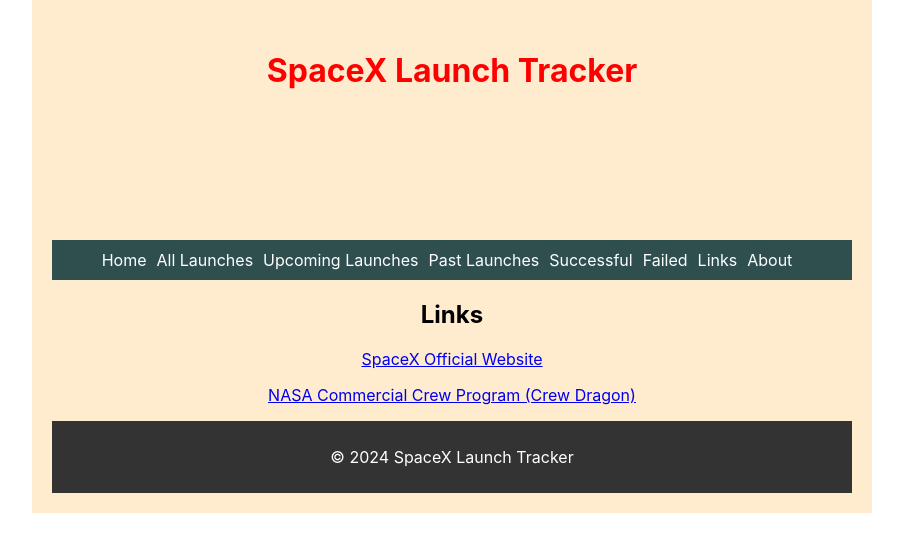
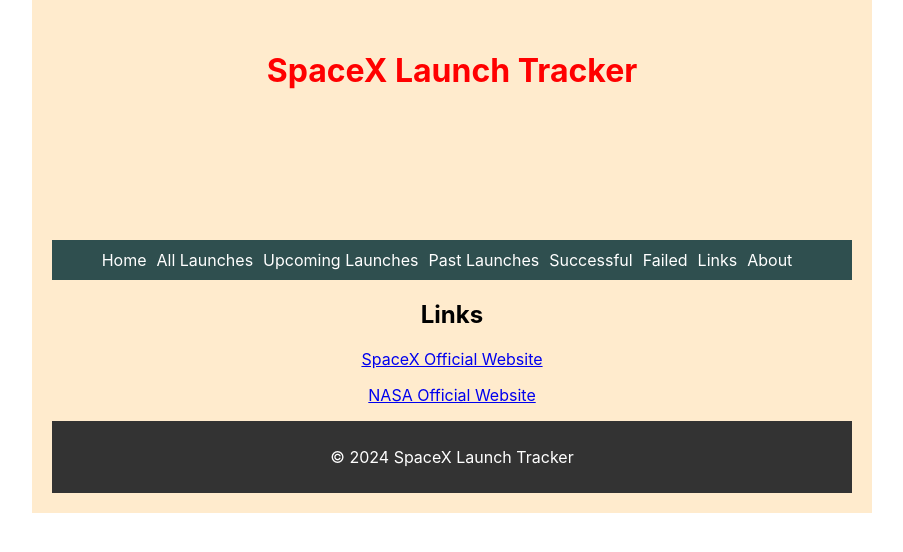
Before and after one commit to asearer/spacex-tracker, a React (Create React App) app: page /links in a window 1280 px wide. Shown: the top 552 px of the page, without its empty margins (188-1091 px from the left). Built offline with nearby package versions, Linux system fonts and the light colour scheme.

Commit message:
On branch main  Your branch is up to date with 'origin/main'.  Changes to be committed: 	modified:   src/components/Links/Links.js Fixed broken link

```diff
--- a/src/components/Links/Links.js
+++ b/src/components/Links/Links.js
@@ -8,7 +8,7 @@
         <a href="https://www.spacex.com/">SpaceX Official Website</a>
       </p>
       <p>
-        <a href="https://www.nasa.gov/feature/commercial-crew-program-crew-dragon/">NASA Commercial Crew Program (Crew Dragon)</a>
+        <a href="https://www.nasa.gov/">NASA Official Website</a>
       </p>
       {/* Add more NASA links related to SpaceX collaborations */}
     </div>
```
